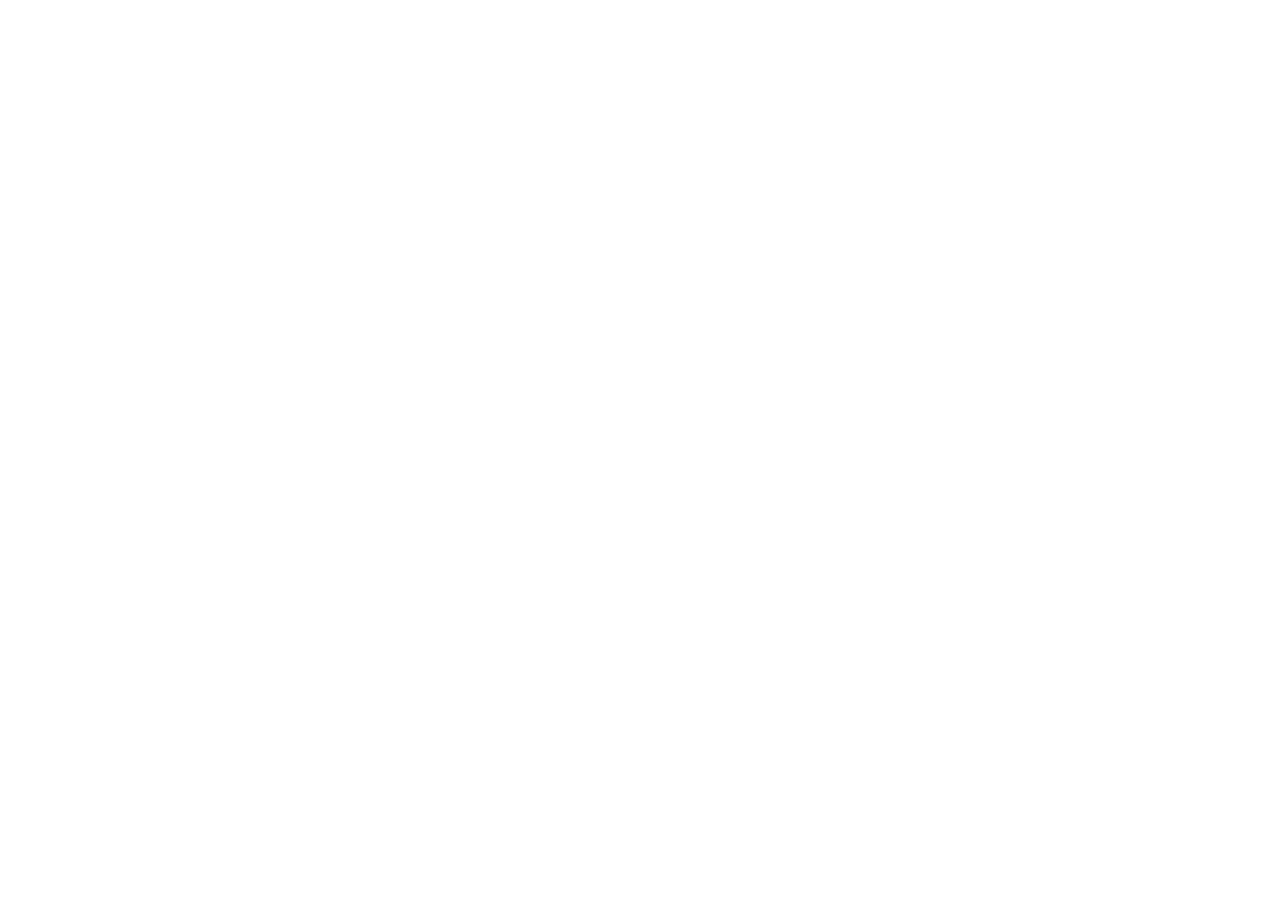
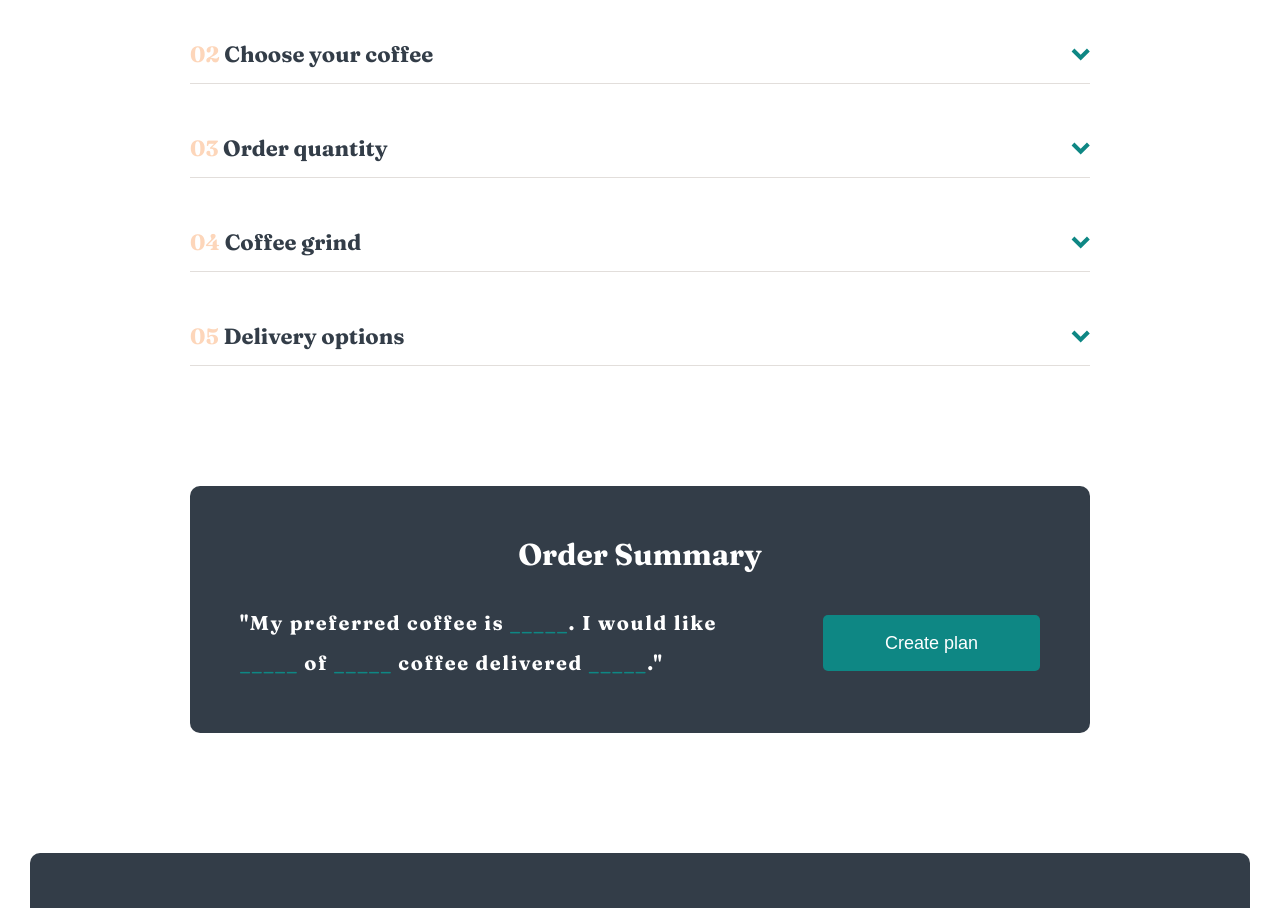
Before and after one commit to MikeDThorpe/coffee-roaster-website, a React (Create React App) app: page /subscription in a window 1280 px wide. Shown: the part 760-1668 px from the top of the page. Before the commit the page ends 800 px from the top, so only its background shows below. Built offline with nearby package versions, Linux system fonts and the light colour scheme.

Commit message:
add ordering function

```diff
--- a/src/App.scss
+++ b/src/App.scss
@@ -9,6 +9,7 @@
 @import './styles/components/mobileNav';
 @import './styles/components/heroBanner';
 @import './styles/components/button';
+@import './styles/components/orderingSection';
 // misc
 @import './styles/App';
 @import './styles/resets';
--- a/src/components/Subscription/OrderFunction/OrderOption.js
+++ b/src/components/Subscription/OrderFunction/OrderOption.js
@@ -1,7 +1,8 @@
-let OrderOption = ({title, description}) => {
+let OrderOption = ({createOrder, category, title, description}) => {
+
     return (
-        <section className="order-option">
-            <h4>{title}</h4>
+        <section onClick={(e) => createOrder(e, category)} className="order-option" id={title}>
+            <h5>{title}</h5>
             <p>{description}</p>
         </section>
     )
--- a/src/components/Subscription/OrderFunction/OrderRow.js
+++ b/src/components/Subscription/OrderFunction/OrderRow.js
@@ -1,14 +1,22 @@
-let OrderRow = () => {
+import React, {useState} from 'react'
+import OrderOption from './OrderOption'
+
+let OrderRow = ({order, createOrder, category, number, title, content}) => {
+    const [display, setDisplay] = useState(false);
+    let [optionOne, optionTwo, optionThree] = content
+
     return (
-        <section className="order-row">
-        <div>
-            <h4>{title} {number}</h4>
-        </div>
-
-         <OrderOption title="" description="" />
-         <OrderOption title="" description="" />
-         <OrderOption title="" description="" />
-
+        <section className="order-row" id="number">
+            <div>
+                <h4><span style={order[category] === "_____" ? {color: "#FDD6BA"} : {color: "#0E8784"}}>{number}</span> {title}</h4>
+                <svg style={display ? {transform: "scaleY(-1)"} : {transform: "scaleY(1)"}} onClick={() => setDisplay(!display)} width="19" height="13" xmlns="http://www.w3.org/2000/svg"><path d="M15.949.586l2.828 2.828-9.096 9.096L.586 3.414 3.414.586l6.267 6.267z" fill="#0E8784" fillRule="nonzero"/></svg>
+            </div>
+            <section style={ display ? {display: "block"} : {display: "none"}}>
+            <OrderOption createOrder={createOrder} category={category} title={optionOne.option} description={optionOne.description} />
+            <OrderOption createOrder={createOrder} category={category} title={optionTwo.option} description={optionTwo.description} />
+            <OrderOption createOrder={createOrder} category={category} title={optionThree.option} description={optionThree.description} />
+            </section>
         </section>
     )
 }
+export default OrderRow
--- a/src/components/Subscription/OrderFunction/OrderSection.js
+++ b/src/components/Subscription/OrderFunction/OrderSection.js
@@ -1,7 +1,34 @@
+import React, {useState} from 'react'
+import OrderRow from './OrderRow'
+import OrderSummary from './OrderSummary'
+
 let OrderSection = () => {
+    const [order, setOrder] = useState({
+        preferences: "_____",
+        type: "_____",
+        quantity: "_____",
+        grind: "_____",
+        delivery: "_____"
+    })
+
+    let createOrder = (e, category) => {
+        let value = e.currentTarget.id
+        setOrder(prevOrder => ({
+            ...prevOrder,
+            [category]: value
+        }));
+    }
+
+    console.log(order)
     return (
-        <section>
-            <h2>Get started with a plan</h2>
+        <section className="ordering-section">
+            <h3>Get started with a plan</h3>
+            <OrderRow order={order} createOrder={createOrder} category={"preferences"} number="01" title="Preferences" content={[{option: "Capsule", description: "Compatible with nespresso products and similar brewers"},{option: "Filter", description: "For pouring or drip methods like Aeropress, Chemex or V60"},{option: "Espresso", description: "Dense, finely ground beans for an isntense flavour"}]}/>
+            <OrderRow order={order} createOrder={createOrder} category={"type"} number="02" title="Choose your coffee" content={[{option: "Single origin", description: "Distinct, high quality coffee from a local family plantation"},{option: "Decaf", description: "Just like regular coffee, only the caffeine has been removed"},{option: "Blended", description: "A combination of dark roasted organic coffee beans"}]} />
+            <OrderRow order={order} createOrder={createOrder} category={"quantity"} number="03" title="Order quantity" content={[{option: "250g", description: "Perfect ammount for the solo coffee drink. Yields around 12 declicious cups"},{option: "500g", description: "Pefect option for a pair of coffee drinkers. Yields around 40 cups"},{option: "1000g", description: "Perfect for offices and events. 90 cups from a single delivery"}]} />
+            <OrderRow order={order} createOrder={createOrder} category={"grind"} number="04" title="Coffee grind" content={[{option: "Wholebean", description: "Best choice if you cherish a sensory coffee experience"},{option: "Filter", description: "For drip or pour-over coffee like V60 or Aeropress"},{option: "cafetiere", description: "Course ground coffee beans suited for a french press"}]} />
+            <OrderRow order={order} createOrder={createOrder} category={"delivery"} number="05" title="Delivery options" content={[{option: "Weekly", description: "Weekly deliver from only £7.20. Includes free, first-class shipping"},{option: "Bi-weekly", description: "£9.60 per shipment delivered straight to your door every two weeks"},{option: "Monthly", description: "£12 per shipment. Fresh coffee to your door once a month"}]} />
+            <OrderSummary order={order}/>
         </section>
     )
 }
--- /dev/null
+++ b/src/components/Subscription/OrderFunction/OrderSummary.js
@@ -0,0 +1,20 @@
+import React, {useState} from 'react'
+import {Button} from '../../global'
+
+let OrderSummary = ({order}) => {
+    let {preferences, type, quantity, grind, delivery} = order
+
+    return (
+        <section className="order-summary">
+            <h3>Order Summary</h3>
+            <div>
+                <h5>
+                    "My preferred coffee is <span className="order-summary-entry">{preferences}</span>. I would like <span className="order-summary-entry">{quantity}</span> of <span className="order-summary-entry">{type}</span> coffee delivered <span className="order-summary-entry">{delivery}</span>."
+                </h5>
+                <Button text="Create plan"/>
+            </div>
+        </section>
+    )
+}
+
+export default OrderSummary
--- a/src/components/Subscription/index.js
+++ b/src/components/Subscription/index.js
@@ -1 +1,2 @@
 export {default as HeroBanner} from './HeroBanner'
+export {default as OrderSection} from './OrderFunction/OrderSection'
--- a/src/pages/SubscriptionPage.js
+++ b/src/pages/SubscriptionPage.js
@@ -1,10 +1,11 @@
 import React from 'react'
-import {HeroBanner} from '../components/Subscription';
+import {HeroBanner, OrderSection} from '../components/Subscription';
 
 let SubscriptionPage = () => {
     return (
         <div>
             <HeroBanner />
+            <OrderSection />
         </div>
     )
 }
--- a/src/styles/components/_button.scss
+++ b/src/styles/components/_button.scss
@@ -15,6 +15,6 @@
 button:hover {
     background-color: $paleBlue;
 }
-.button-disabled {
+button:disabled, button[disabled=true] {
     background-color: $lightGrey;
 }
--- /dev/null
+++ b/src/styles/components/_orderingSection.scss
@@ -0,0 +1,79 @@
+.ordering-section {
+    max-width: 900px;
+    margin: 0 auto;
+    padding-top: 120px;
+    & > h3 {
+        margin-bottom: 60px;
+        text-align: center;
+        color: $grey;
+    }
+}
+.order-row {
+    margin-top: 50px;
+    div {
+        padding-bottom: 15px;
+        display: flex;
+        justify-content: space-between;
+        align-items: center;
+        border-bottom: 1px solid $lightGrey;
+    }
+    h4 {
+        color: $darkGreyBlue;
+    }
+    &-number {
+        color: $paleOrange
+    }
+}
+.order-option {
+    margin-top: 30px;
+    padding: 30px;
+    border-radius: 10px;
+    background-color: $lightGrey;
+
+    &:hover {
+        background-color: $paleOrange;
+    }
+    h5 {
+        color: $darkGreyBlue;
+        margin-bottom: 10px;
+    }
+}
+.order-summary {
+    margin-top: 120px;
+    padding: 30px;
+    text-align: center;
+    color: #fff;
+    background-color: $darkGreyBlue;
+    border-radius: 10px;
+    h3 {
+        margin-bottom: 30px;
+    }
+    h5 {
+        line-height: 2;
+        letter-spacing: 0.1rem;
+    }
+    &-entry {
+        color: $darkCyan;
+        font-weight: 700;
+    }
+    button {
+        margin-top: 30px;
+    }
+    @include tablet {
+        div {
+            display: flex;
+            align-items: center;
+            text-align: left;
+        }
+        button {
+            margin-top: 0px;
+            margin-left: 30px;
+        }
+    }
+    @include desktop {
+        padding: 50px;
+        button {
+            margin-left: 60px;
+        }
+    }
+}
--- a/src/styles/design-tokens/_fonts.scss
+++ b/src/styles/design-tokens/_fonts.scss
@@ -35,6 +35,10 @@
     font-family: $titleFont;
     font-size: 22px;
 }
+h5 {
+    font-family: $titleFont;
+    font-size: 20px;
+}
 p, a, li {
     font-size: 16px;
     font-family: $regularFont;
```
